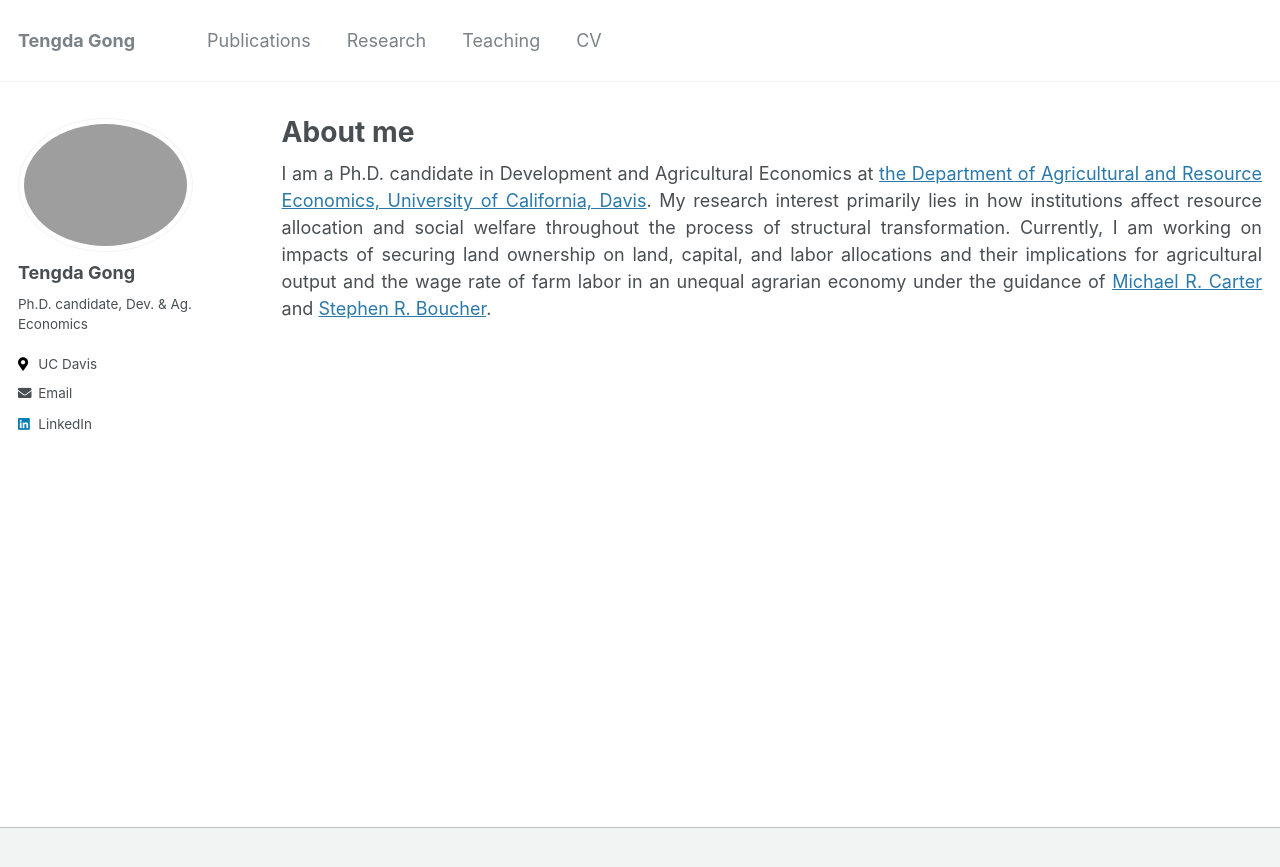
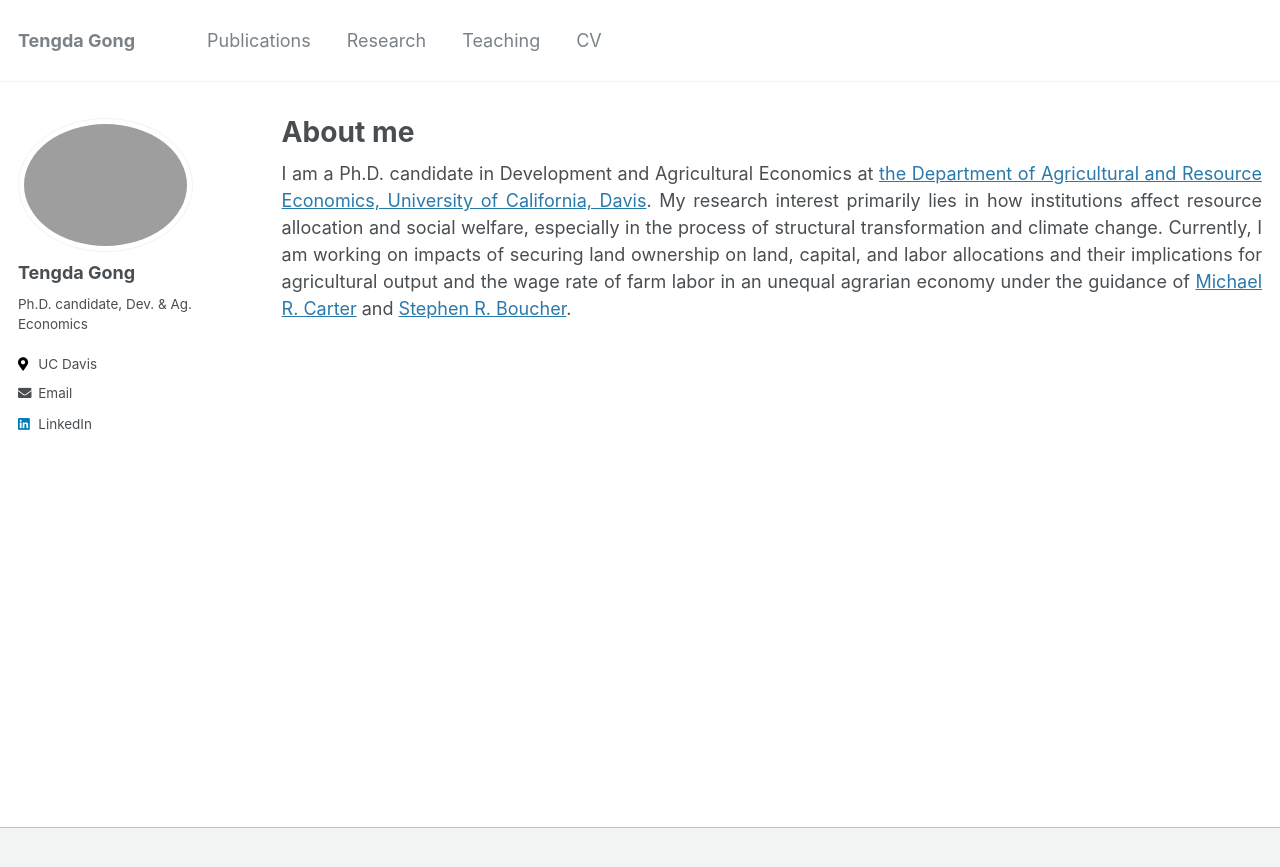
Before and after one commit to tendakung/tendakung.github.io, a Jekyll site: the page built from _pages/about.md, in a window 1280 px wide. Shown: the top 867 px of the page. Built offline with Jekyll 4.4.1, drawn with Linux system fonts in a browser that asks for light colours.

Commit message:
Update about.md

```diff
--- a/_pages/about.md
+++ b/_pages/about.md
@@ -7,5 +7,5 @@ redirect_from:
   - /about.html
 ---
 
-I am a Ph.D. candidate in Development and Agricultural Economics at [the Department of Agricultural and Resource Economics, University of California, Davis](https://are.ucdavis.edu/people/grad-students/phd/tengda-gong/). My research interest primarily lies in how institutions affect resource allocation and social welfare throughout the process of structural transformation. Currently, I am working on impacts of securing land ownership on land, capital, and labor allocations and their implications for agricultural output and the wage rate of farm labor in an unequal agrarian economy under the guidance of [Michael R. Carter](https://are.ucdavis.edu/people/faculty/michael-carter/) and [Stephen R. Boucher](https://are.ucdavis.edu/people/faculty/steve-boucher/).
+I am a Ph.D. candidate in Development and Agricultural Economics at [the Department of Agricultural and Resource Economics, University of California, Davis](https://are.ucdavis.edu/people/grad-students/phd/tengda-gong/). My research interest primarily lies in how institutions affect resource allocation and social welfare, especially in the process of structural transformation and climate change. Currently, I am working on impacts of securing land ownership on land, capital, and labor allocations and their implications for agricultural output and the wage rate of farm labor in an unequal agrarian economy under the guidance of [Michael R. Carter](https://are.ucdavis.edu/people/faculty/michael-carter/) and [Stephen R. Boucher](https://are.ucdavis.edu/people/faculty/steve-boucher/).
 <br>
```
